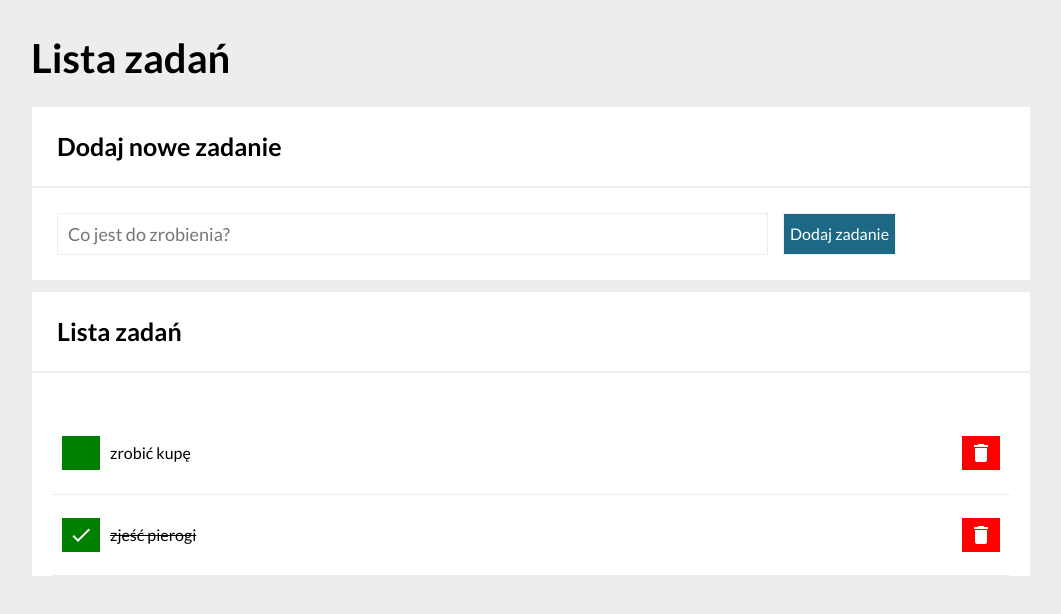
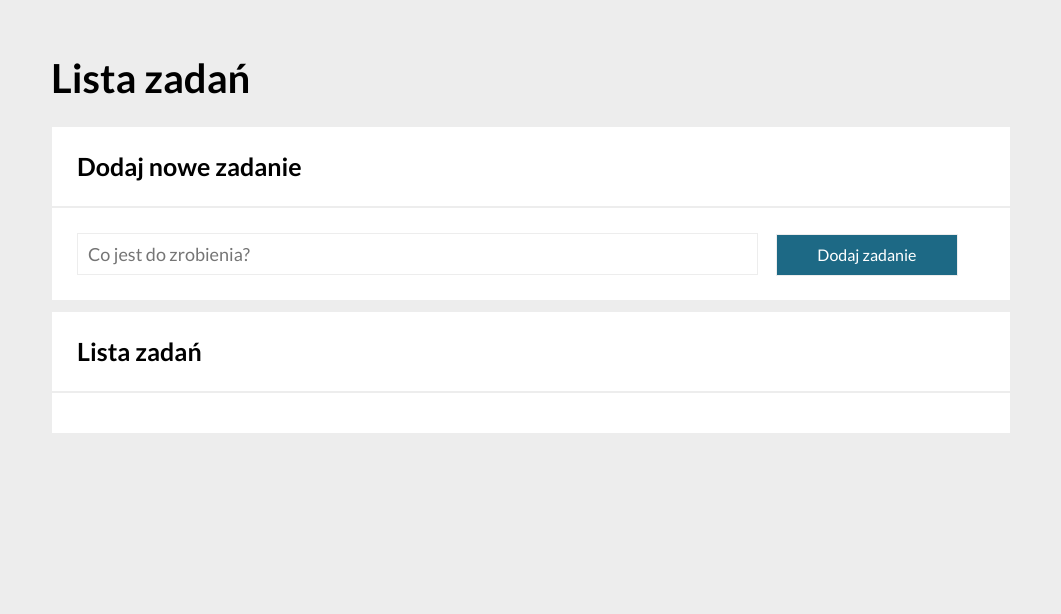
Before and after one commit to tymekPru/todo-list-js, a plain HTML site: page index.html in a window 1280 px wide. Shown: the whole page, without its empty margins (109-1170 px from the left). Drawn offline with nearby package versions, Linux system fonts and the light colour scheme.

Commit message:
added better styling, erased fixed tasks

```diff
--- a/css/container.css
+++ b/css/container.css
@@ -13,17 +13,14 @@
 
 .container__form {
     border: 1px solid #ededed;
-    padding: 25px;
-    display: flex;
-}
-
-.container__form:focus {
-    border-color: #000000;
+    padding: 25px 25px 15px;
+    display: block;
 }
 
 .container__form-input {
-    flex-basis: 75%;
-    margin-right: 15px;
+    width: 75%;
+    height: 42px;
+    margin: 0px 15px 10px 0px;
     border: 1px solid #ededed;
     padding: 10px;
     font-size: 18px;
@@ -33,6 +30,22 @@
     border: 1px solid #ededed;
     background-color: #1d6985;
     color: #ffffff;
+    padding: 10px;
+    width: 20%;
+    height: 42px;
+}
+
+.container__form-button:focus{
+    border: 1px solid #000000;
+}
+
+@media (max-width: 700px) {
+    .container__form-input{
+        width: 100%;
+    }
+    .container__form-button{
+        width: 100%;
+    }
 }
 
 .container__list {
--- a/css/style.css
+++ b/css/style.css
@@ -12,8 +12,8 @@ html {
     font-family: Lato, sans-serif;
     color: #000000;
     max-width: 1000px;
-    margin: 0 auto;
-    margin-top: 20px;
+    margin: 20px auto;
+    padding: 20px;
     background-color: #ededed;
     overflow-wrap: anywhere;
 }
--- a/js/script.js
+++ b/js/script.js
@@ -1,13 +1,6 @@
 {
     const tasks = [
-        {
-            content: "zrobić kupę",
-            done: false,
-        },
-        {
-            content: "zjeść pierogi",
-            done: true,
-        },
+
     ]
 
     const addNewTask = (newTaskContent) => {
@@ -84,6 +77,8 @@
 
         const newTaskContent = document.querySelector(".js-newTask").value.trim();
 
+        document.querySelector(".js-newTask").focus();
+
         if (newTaskContent === "") {
             return;
         }
```
